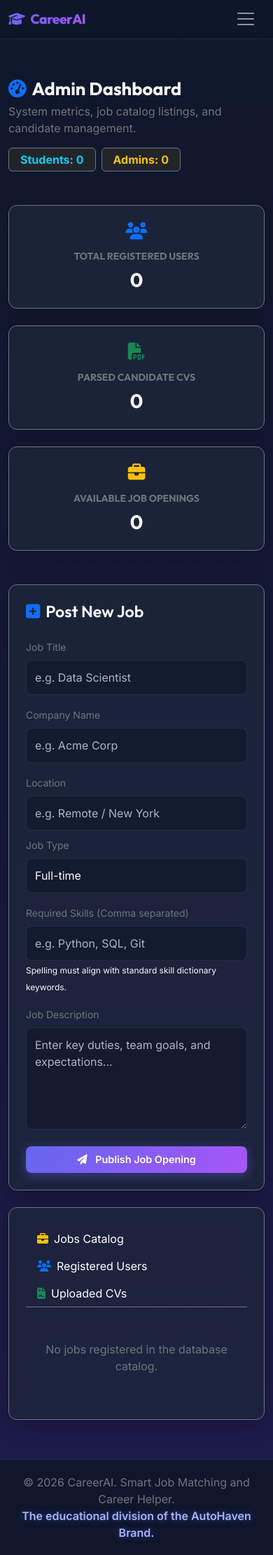
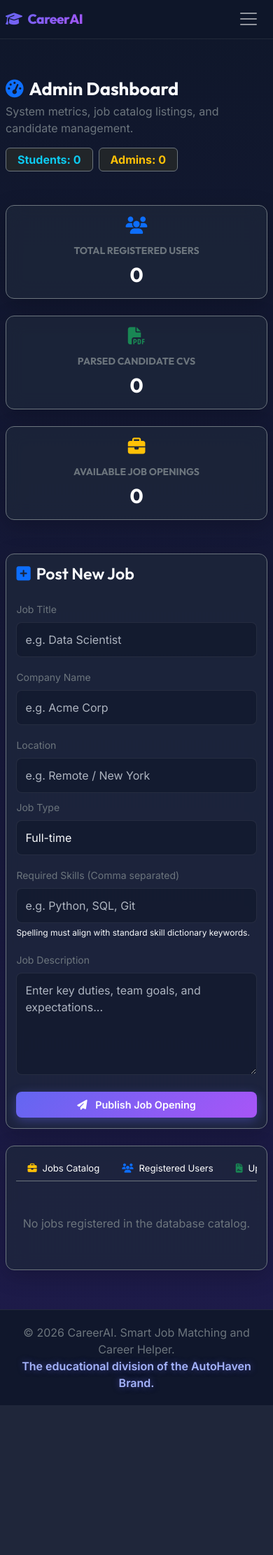
Before and after one commit to anjanadeashan/career-path, a Flask app: page /admin in a window 390 px wide. Shown: the whole page at 70% size. After the commit the page ends 2008 px from the top, so only its background shows below. Run offline with Flask 3, Linux system fonts and the light colour scheme; the visitor is signed in with stand-in values (Sample User, id 1); data that the repository does not hold is empty; parts of the project's set-up code (start-up, migrations or seed data) failed here and were passed over.

Commit message:
feat: enhance responsiveness and layout adjustments across admin, advisor, and profile pages

```diff
--- a/app/static/css/style.css
+++ b/app/static/css/style.css
@@ -214,7 +214,7 @@ textarea.form-glass::placeholder {
 
 /* Chat bubble styling for advisor */
 .chat-container {
-    height: 500px;
+    max-height: min(500px, 60vh);
     overflow-y: auto;
     padding: 20px;
     border-radius: 12px;
@@ -377,7 +377,7 @@ textarea.form-glass::placeholder {
     }
 
     .chat-container {
-        height: 400px;
+        max-height: min(400px, 55vh);
     }
 }
 
@@ -401,7 +401,7 @@ textarea.form-glass::placeholder {
     }
 
     .chat-container {
-        height: 320px;
+        max-height: min(320px, 50vh);
     }
 
     .chat-bubble {
@@ -449,4 +449,136 @@ textarea.form-glass::placeholder {
         font-size: 1rem;
         padding: 6px 12px;
     }
+
+    /* Reduce paddings and scale some fixed-size elements on very small screens */
+    .container {
+        padding-left: 0.5rem;
+        padding-right: 0.5rem;
+    }
+
+    .glass-card {
+        padding: 0.9rem !important;
+    }
+
+    /* Scale down job role icon block used in the roles grid */
+    .job-role-card .flex-shrink-0 {
+        width: 36px !important;
+        height: 36px !important;
+        min-width: 36px !important;
+    }
+
+    /* Smaller spinner for advisor loading on phones */
+    #loading-spinner .spinner-border { width: 1.5rem !important; height: 1.5rem !important; }
 }
+
+/* Responsive hero glow used in index template */
+.hero-glow {
+    width: clamp(120px, 22vw, 300px);
+    height: clamp(120px, 22vw, 300px);
+    background: radial-gradient(circle, rgba(99,102,241,0.2) 0%, rgba(0,0,0,0) 70%);
+    filter: blur(30px);
+    z-index: -1;
+}
+
+/* Ensure the hero glow is hidden on small screens (keeps original d-none d-lg-block behavior) */
+@media (max-width: 991.98px) {
+    .hero-glow { display: none !important; }
+}
+
+/* Tweak sticky filter behaviour on medium screens to avoid overflow */
+@media (max-width: 1199.98px) {
+    .filter-panel-sticky { max-height: none; position: static; }
+}
+
+/* ===== ADMIN PAGE RESPONSIVE ===== */
+
+/* Admin tab nav — horizontal scroll on mobile instead of overflow */
+@media (max-width: 767.98px) {
+    .admin-tabs-scroll {
+        overflow-x: auto;
+        -webkit-overflow-scrolling: touch;
+        scrollbar-width: none;
+        flex-wrap: nowrap !important;
+    }
+    .admin-tabs-scroll::-webkit-scrollbar {
+        display: none;
+    }
+    .admin-tabs-scroll .nav-link {
+        white-space: nowrap;
+        padding: 8px 12px;
+        font-size: 0.82rem;
+    }
+}
+
+/* Admin analytics stat cards full-width on mobile */
+@media (max-width: 767.98px) {
+    .admin-stat-card {
+        padding: 1rem !important;
+    }
+    .admin-stat-card .display-6 {
+        font-size: 1.8rem;
+    }
+}
+
+/* ===== ADVISOR PAGE RESPONSIVE ===== */
+
+/* Score card — stack columns on xs, side-by-side on sm+ */
+@media (max-width: 575.98px) {
+    .advisor-score-row {
+        flex-direction: column;
+        align-items: center !important;
+        text-align: center;
+    }
+    .advisor-score-row .advisor-score-actions {
+        display: flex;
+        justify-content: center;
+        align-items: center;
+        gap: 0.75rem;
+        flex-wrap: wrap;
+    }
+    .advisor-score-row .advisor-score-actions .text-end {
+        text-align: center !important;
+    }
+}
+
+/* Tab report body height — shorter on mobile so it doesn't eat the whole screen */
+@media (max-width: 767.98px) {
+    .advisor-report-body {
+        max-height: 45vh !important;
+    }
+}
+
+@media (max-width: 575.98px) {
+    .advisor-report-body {
+        max-height: 38vh !important;
+    }
+}
+
+/* Cover letter action buttons — wrap cleanly on mobile */
+@media (max-width: 575.98px) {
+    .cl-action-btns {
+        flex-direction: column;
+        align-items: stretch !important;
+    }
+    .cl-action-btns .btn {
+        width: 100%;
+        justify-content: center;
+    }
+}
+
+/* Advisor tab pills — wrap and shrink on very small screens */
+@media (max-width: 400px) {
+    #advisorTabs .nav-link {
+        font-size: 0.75rem;
+        padding: 4px 8px;
+    }
+}
+
+/* ===== PROFILE PAGE RESPONSIVE ===== */
+
+/* Resume filename truncation on narrow screens */
+@media (max-width: 575.98px) {
+    .resume-filename {
+        max-width: 120px !important;
+    }
+}
--- a/app/templates/admin.html
+++ b/app/templates/admin.html
@@ -22,22 +22,22 @@
 
     <!-- Analytics Cards Row -->
     <div class="row g-4 mb-5">
-        <div class="col-md-4">
-            <div class="glass-card p-4 border-secondary text-center">
+        <div class="col-12 col-md-4">
+            <div class="glass-card p-4 border-secondary text-center admin-stat-card">
                 <i class="fa-solid fa-users fs-2 text-primary mb-3"></i>
                 <h5 class="text-secondary small text-uppercase fw-bold">Total Registered Users</h5>
                 <h2 class="display-6 fw-bold text-white mb-0">{{ total_users }}</h2>
             </div>
         </div>
-        <div class="col-md-4">
-            <div class="glass-card p-4 border-secondary text-center">
+        <div class="col-12 col-md-4">
+            <div class="glass-card p-4 border-secondary text-center admin-stat-card">
                 <i class="fa-solid fa-file-pdf fs-2 text-success mb-3"></i>
                 <h5 class="text-secondary small text-uppercase fw-bold">Parsed Candidate CVs</h5>
                 <h2 class="display-6 fw-bold text-white mb-0">{{ total_resumes }}</h2>
             </div>
         </div>
-        <div class="col-md-4">
-            <div class="glass-card p-4 border-secondary text-center">
+        <div class="col-12 col-md-4">
+            <div class="glass-card p-4 border-secondary text-center admin-stat-card">
                 <i class="fa-solid fa-briefcase fs-2 text-warning mb-3"></i>
                 <h5 class="text-secondary small text-uppercase fw-bold">Available Job Openings</h5>
                 <h2 class="display-6 fw-bold text-white mb-0">{{ total_jobs }}</h2>
@@ -67,12 +67,12 @@
                     </div>
 
                     <div class="row g-2 mb-3">
-                        <div class="col-md-7">
+                        <div class="col-12 col-md-7">
                             <label for="location" class="form-label text-secondary small">Location</label>
                             <input type="text" class="form-control form-glass" id="location" name="location"
                                 placeholder="e.g. Remote / New York" required>
                         </div>
-                        <div class="col-md-5">
+                        <div class="col-12 col-md-5">
                             <label for="job_type" class="form-label text-secondary small">Job Type</label>
                             <select class="form-select form-glass" id="job_type" name="job_type">
                                 <option value="Full-time" selected>Full-time</option>
@@ -109,23 +109,23 @@
         <div class="col-lg-7">
             <div class="glass-card p-4 border-secondary">
                 <!-- Navigation Tabs -->
-                <ul class="nav nav-tabs border-secondary mb-4" id="adminTabs" role="tablist">
+                <ul class="nav nav-tabs border-secondary mb-4 admin-tabs-scroll" id="adminTabs" role="tablist">
                     <li class="nav-item" role="presentation">
-                        <button class="nav-link text-white border-0 active bg-transparent px-3 py-2.5" id="jobs-tab"
+                        <button class="nav-link text-white border-0 active bg-transparent px-3 py-2" id="jobs-tab"
                             data-bs-toggle="tab" data-bs-target="#jobs-panel" type="button" role="tab"
                             aria-controls="jobs-panel" aria-selected="true">
                             <i class="fa-solid fa-briefcase me-2 text-warning"></i>Jobs Catalog
                         </button>
                     </li>
                     <li class="nav-item" role="presentation">
-                        <button class="nav-link text-white border-0 bg-transparent px-3 py-2.5" id="users-tab"
+                        <button class="nav-link text-white border-0 bg-transparent px-3 py-2" id="users-tab"
                             data-bs-toggle="tab" data-bs-target="#users-panel" type="button" role="tab"
                             aria-controls="users-panel" aria-selected="false">
                             <i class="fa-solid fa-users me-2 text-primary"></i>Registered Users
                         </button>
                     </li>
                     <li class="nav-item" role="presentation">
-                        <button class="nav-link text-white border-0 bg-transparent px-3 py-2.5" id="resumes-tab"
+                        <button class="nav-link text-white border-0 bg-transparent px-3 py-2" id="resumes-tab"
                             data-bs-toggle="tab" data-bs-target="#resumes-panel" type="button" role="tab"
                             aria-controls="resumes-panel" aria-selected="false">
                             <i class="fa-solid fa-file-contract me-2 text-success"></i>Uploaded CVs
--- a/app/templates/index.html
+++ b/app/templates/index.html
@@ -28,7 +28,7 @@
             </div>
         </div>
         <div class="col-12 col-lg-5 position-relative mt-4 mt-lg-0">
-            <div class="position-absolute top-50 start-50 translate-middle d-none d-lg-block" style="width: 300px; height: 300px; background: radial-gradient(circle, rgba(99,102,241,0.2) 0%, rgba(0,0,0,0) 70%); filter: blur(30px); z-index: -1;"></div>
+            <div class="position-absolute top-50 start-50 translate-middle d-none d-lg-block hero-glow"></div>
             <div class="glass-card p-4 p-md-5 text-center border-secondary">
                 <i class="fa-solid fa-robot text-primary mb-4" style="font-size: 4rem; text-shadow: 0 0 20px rgba(99, 102, 241, 0.4);"></i>
                 <h3 class="mb-3">AI Agent Active</h3>
--- a/app/templates/profile.html
+++ b/app/templates/profile.html
@@ -57,7 +57,7 @@
                             <div class="d-flex align-items-center gap-2">
                                 <i class="fa-regular fa-file-lines text-info fs-5"></i>
                                 <div>
-                                    <strong class="text-truncate d-inline-block" style="max-width: min(150px, 40vw);">{{ resume.file_name }}</strong>
+                                    <strong class="text-truncate d-inline-block resume-filename" style="max-width: min(150px, 40vw);">{{ resume.file_name }}</strong>
                                     <span class="text-secondary d-block" style="font-size: 0.75rem;">Uploaded {{ resume.created_at[:16] }}</span>
                                 </div>
                             </div>
```
Also changed, not shown: app/templates/advisor.html (+10 -10 lines).
